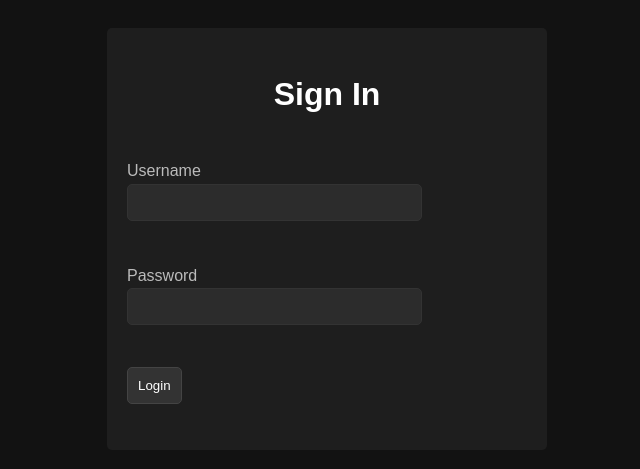
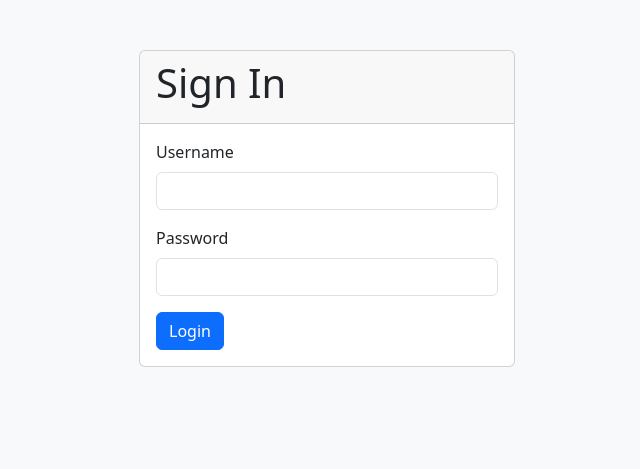
Before and after one commit to brewmarsh/tgm-calc, a Flask app: page /auth/login in a window 1280 px wide. Shown: the top 469 px of the page, without its empty margins (313-953 px from the left). Run offline with Flask 3, Linux system fonts and the light colour scheme; some libraries are stand-ins or nearby versions.

Commit message:
fix: Address UI and theme issues

```diff
--- a/templates/login.html
+++ b/templates/login.html
@@ -2,90 +2,51 @@
 <html>
 <head>
     <title>Sign In</title>
+    <link href="https://cdn.jsdelivr.net/npm/bootstrap@5.3.0/dist/css/bootstrap.min.css" rel="stylesheet">
     <style>
-        body {
-            font-family: sans-serif;
-            background-color: #121212;
-            color: #e0e0e0;
-            line-height: 1.6;
-            padding: 20px;
-        }
-        .container {
-            max-width: 400px;
-            margin: auto;
-            background: #1e1e1e;
-            padding: 20px;
-            border-radius: 5px;
-        }
-        h1 {
-            text-align: center;
-            color: #ffffff;
-        }
-        form {
-            display: flex;
-            flex-direction: column;
-        }
-        label {
-            margin-bottom: 5px;
-            color: #bbbbbb;
-        }
-        input[type="text"], input[type="password"], input[type="submit"] {
-            padding: 10px;
-            margin-bottom: 10px;
-            border-radius: 5px;
-            border: 1px solid #333;
-            background-color: #2c2c2c;
-            color: #e0e0e0;
-        }
-        input[type="submit"] {
-            background-color: #333;
-            color: #fff;
-            cursor: pointer;
-            border: 1px solid #444;
-        }
-        .alert {
-            color: #ff4444;
-            margin-bottom: 10px;
-        }
-        .flash {
-            list-style-type: none;
-            padding: 0;
-            margin: 0 0 10px 0;
-            color: #ff4444;
-            text-align: center;
-        }
+        body { background-color: #f8f9fa; }
+        .container { max-width: 400px; }
+        .card { margin-top: 50px; }
     </style>
 </head>
 <body>
     <div class="container">
+        <div class="card">
+            <div class="card-header">
                 <h1>Sign In</h1>
+            </div>
+            <div class="card-body">
                 {% with messages = get_flashed_messages() %}
                 {% if messages %}
-        <ul class="flash">
+                <div class="alert alert-danger">
+                    <ul>
                         {% for message in messages %}
                         <li>{{ message }}</li>
                         {% endfor %}
                     </ul>
+                </div>
                 {% endif %}
                 {% endwith %}
                 <form action="" method="post">
                     {{ form.hidden_tag() }}
-            <p>
-                {{ form.username.label }}<br>
-                {{ form.username(size=32) }}<br>
+                    <div class="mb-3">
+                        {{ form.username.label(class="form-label") }}
+                        {{ form.username(class="form-control") }}
                         {% for error in form.username.errors %}
-                <span class="alert">{{ error }}</span>
+                        <div class="invalid-feedback d-block">{{ error }}</div>
                         {% endfor %}
-            </p>
-            <p>
-                {{ form.password.label }}<br>
-                {{ form.password(size=32) }}<br>
+                    </div>
+                    <div class="mb-3">
+                        {{ form.password.label(class="form-label") }}
+                        {{ form.password(class="form-control") }}
                         {% for error in form.password.errors %}
-                <span class="alert">{{ error }}</span>
+                        <div class="invalid-feedback d-block">{{ error }}</div>
                         {% endfor %}
-            </p>
-            <p>{{ form.submit() }}</p>
+                    </div>
+                    {{ form.submit(class="btn btn-primary") }}
                 </form>
+            </div>
+        </div>
     </div>
 </body>
 </html>
```
Also changed, not shown: templates/change_password.html (+26 -60 lines), templates/index.html (+50 -1 lines), templates/register.html (+26 -60 lines), instance/users.db. Lines whose indentation alone changed are shown as unchanged.
